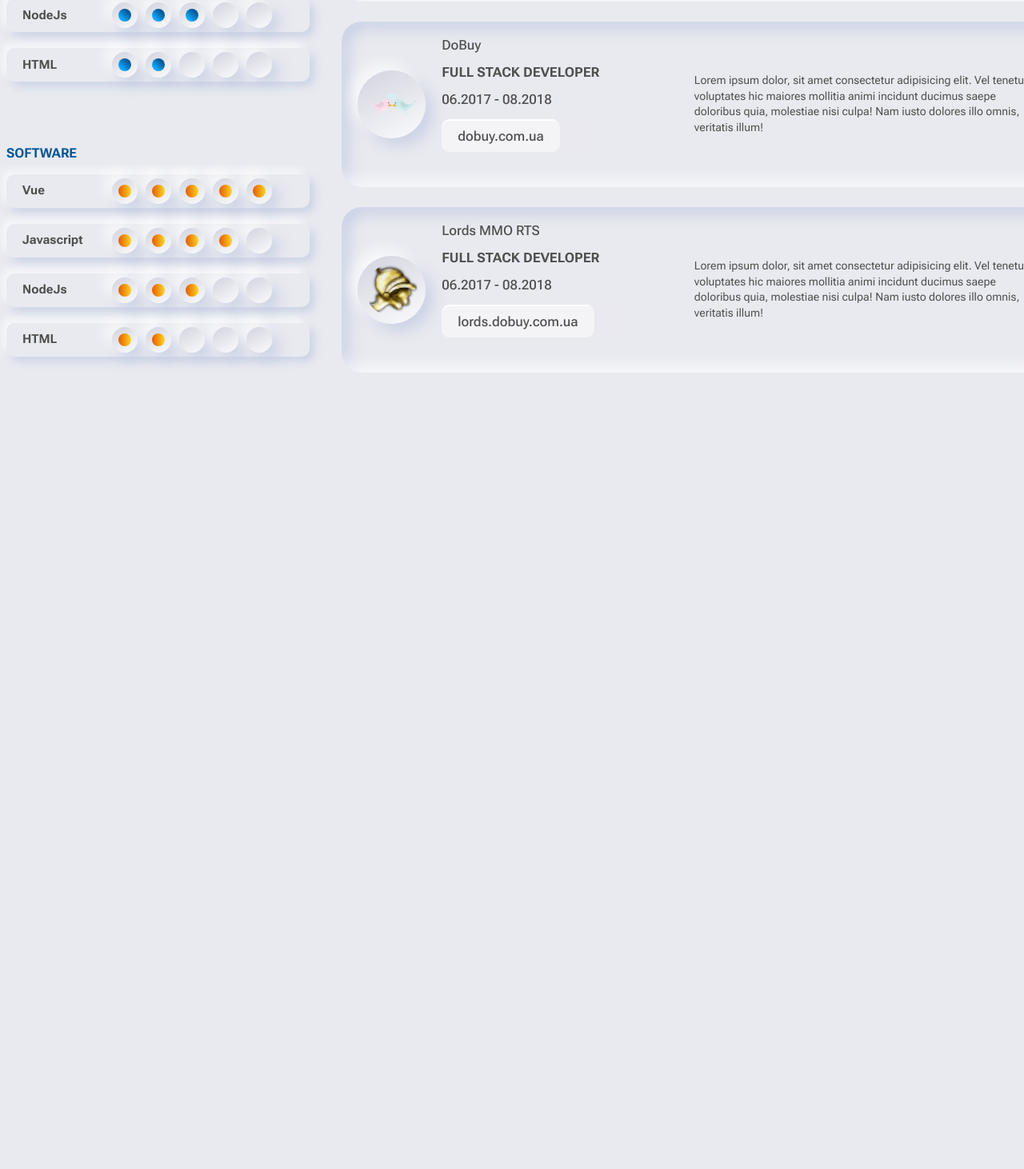
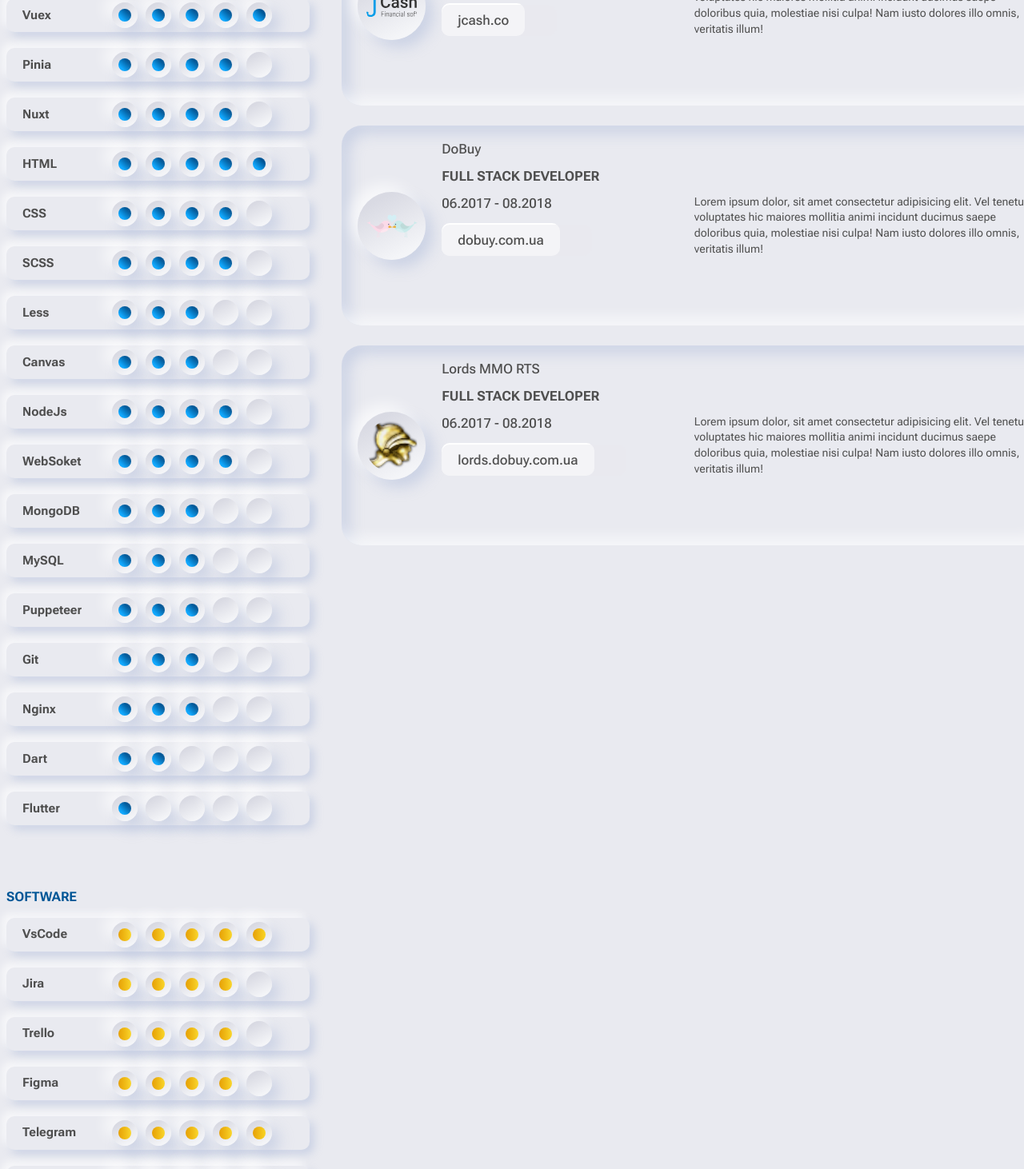
Before and after one commit to zp00v0518/cv-neo, a Vue app: page / in a window 1280 px wide. Shown: the part 940-2402 px from the top of the page at 80% size. Before the commit the page ends 1406 px from the top, so only its background shows below. Built offline with nearby package versions, Linux system fonts and the light colour scheme.

Commit message:
created list of stack

```diff
--- a/src/App.vue
+++ b/src/App.vue
@@ -1,6 +1,8 @@
 <template>
-  <HeaderCv> </HeaderCv>
-  <hr />
+  <div class="header__sticky">
+    <HeaderCv> </HeaderCv>
+    <hr />
+  </div>
   <main>
     <SidebarCv></SidebarCv>
     <ExperienceCv></ExperienceCv>
@@ -30,6 +32,12 @@
   opacity: 0.5;
   height: 0px;
   margin-block-end: var(--padding-double);
+  overflow: hidden;
+}
+.header__sticky{
+  position: sticky;
+  top: 0px;
+  background: var(--bg-primary);
 }
 main {
   width: 100%;
--- a/src/components/atoms/SkillCv/SkillCv.vue
+++ b/src/components/atoms/SkillCv/SkillCv.vue
@@ -78,6 +78,7 @@
   background: linear-gradient(45deg, #11a8fd 24.17%, #005696 74.59%);
 }
 .skill-cv__item__status[type='secondary'] {
-  background: linear-gradient(90deg, #e65c00 0%, #f9d423 100%);
+  background: linear-gradient(90deg, #e69e00f7 0%, #f9d423 100%);
+  /* background: linear-gradient(90deg, #e65c00 0%, #f9d423 100%); */
 }
 </style>
--- a/src/components/moleculs/SkillsList/SkillsList.vue
+++ b/src/components/moleculs/SkillsList/SkillsList.vue
@@ -22,10 +22,25 @@
   data() {
     return {
       list: [
+        {name: 'Javascript', lvl: 5},
         {name: 'Vue', lvl: 5},
-        {name: 'Javascript', lvl: 4},
-        {name: 'NodeJs', lvl: 3},
-        {name: 'HTML', lvl: 2}
+        {name: 'Vuex', lvl: 5},
+        {name: 'Pinia', lvl: 4},
+        {name: 'Nuxt', lvl: 4},
+        {name: 'HTML', lvl: 5},
+        {name: 'CSS', lvl: 4},
+        {name: 'SCSS', lvl: 4},
+        {name: 'Less', lvl: 3},
+        {name: 'Canvas', lvl: 3},
+        {name: 'NodeJs', lvl: 4},
+        {name: 'WebSoket', lvl: 4},
+        {name: 'MongoDB', lvl: 3},
+        {name: 'MySQL', lvl: 3},
+        {name: 'Puppeteer', lvl: 3},
+        {name: 'Git', lvl: 3},
+        {name: 'Nginx', lvl: 3},
+        {name: 'Dart', lvl: 2},
+        {name: 'Flutter', lvl: 1},
       ]
     }
   }
--- a/src/components/moleculs/SoftwareList/SoftwareList.vue
+++ b/src/components/moleculs/SoftwareList/SoftwareList.vue
@@ -22,10 +22,15 @@
   data() {
     return {
       list: [
-          {name: 'Vue', lvl: 5},
-          {name: 'Javascript', lvl: 4},
-          {name: 'NodeJs', lvl: 3},
-          {name: 'HTML', lvl: 2}
+        {name: 'VsCode', lvl: 5},
+        {name: 'Jira', lvl: 4},
+        {name: 'Trello', lvl: 4},
+        {name: 'Figma', lvl: 4},
+        {name: 'Telegram', lvl: 5},
+        {name: 'Slack', lvl: 4},
+        {name: 'Skype', lvl: 5},
+        {name: 'GitLab', lvl: 4},
+        {name: 'Npm', lvl: 5}
       ]
     }
   }
--- a/src/components/organism/ExperienceCv/ExperienceCv.vue
+++ b/src/components/organism/ExperienceCv/ExperienceCv.vue
@@ -86,8 +86,7 @@
 <style>
 .experience-cv  {
   display: grid;
-  grid-template-rows: repeat(auto-fill);
+  grid-template-rows: repeat(auto-fill, 250px);
   row-gap: calc(var(--padding-double) + var(--padding-step));
-
 }
 </style>
--- a/src/components/organism/SidebarCv/SidebarCv.vue
+++ b/src/components/organism/SidebarCv/SidebarCv.vue
@@ -2,8 +2,8 @@
   <div class="sidebar">
     <AboutCv></AboutCv>
     <LanguageList></LanguageList>
-    <SkillsList></SkillsList>
-    <SoftwareList></SoftwareList>
+      <SkillsList></SkillsList>
+      <SoftwareList></SoftwareList>
   </div>
 </template>
 
@@ -36,4 +36,5 @@
 .sidebar .skills-list {
   margin-block-end: calc(var(--padding-double) * 4);
 }
+
 </style>
```
Lines whose indentation alone changed are shown as unchanged.
